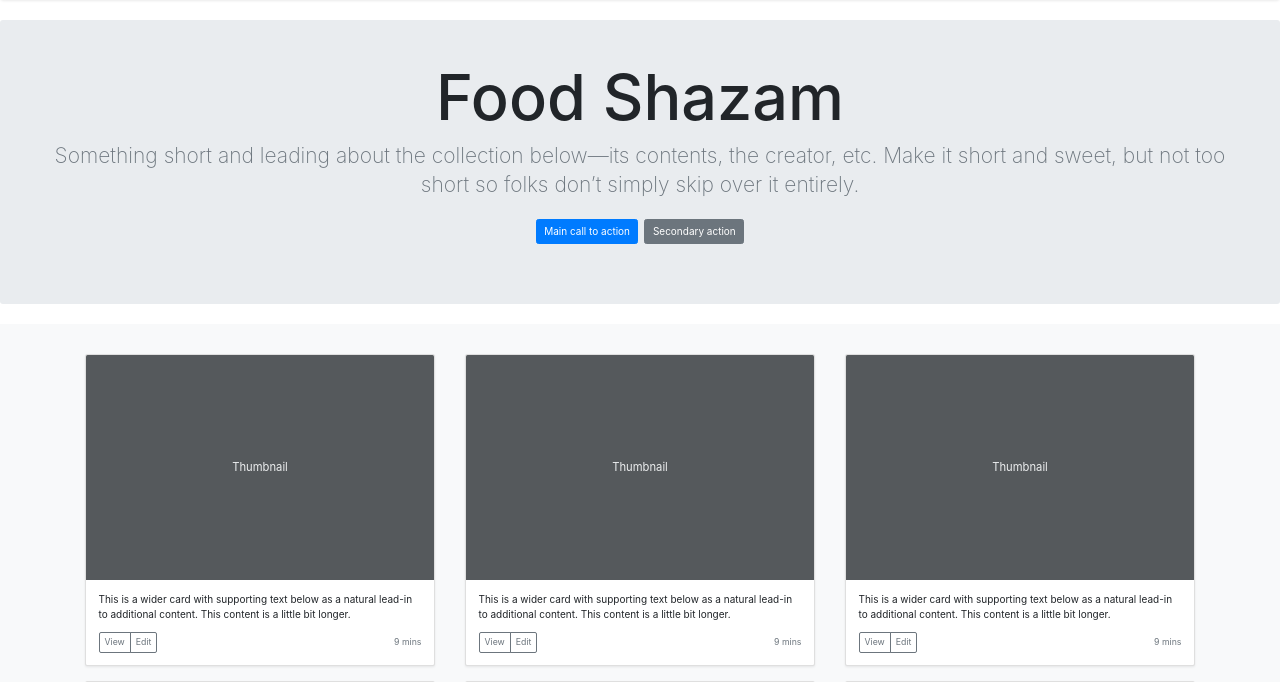
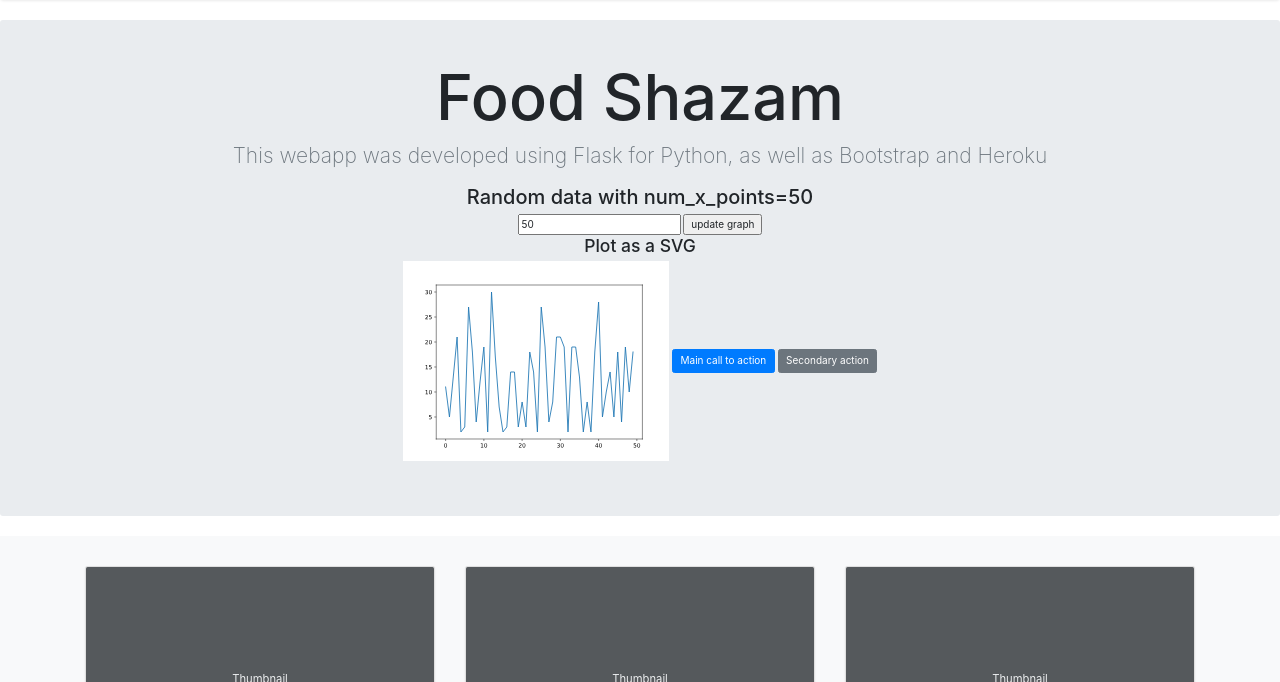
Before and after one commit to juanbanchs/RU-Hacks-2020, a Flask app: page /test in a window 1280 px wide. Shown: the part 62-744 px from the top of the page. Run offline with Flask 2, Linux system fonts and the light colour scheme; parts of the project's set-up code (start-up, migrations or seed data) failed here and were passed over; some libraries are stand-ins or nearby versions.

Commit message:
Last upload

```diff
--- a/app.py
+++ b/app.py
@@ -1,38 +1,108 @@
-from flask import Flask, render_template
+import io
+import random
+from flask import Flask, Response, request
+from matplotlib.backends.backend_agg import FigureCanvasAgg
+from matplotlib.backends.backend_svg import FigureCanvasSVG
+from matplotlib.figure import Figure
+
+from flask import Flask, render_template, send_file, Response
 import python_functions as pf
 from flask_bootstrap import Bootstrap
+import matplotlib.pyplot as plt
 
 app = Flask(__name__)
 Bootstrap(app)
 
 
-@app.route('/test')
+@app.route("/test")
 def test():
-    return render_template('index.html')
+    """ Returns html with the img tag for your plot.
+    """
+    num_x_points = int(request.args.get("num_x_points", 50))
+    # in a real app you probably want to use a flask template.
+    return render_template("index.html", num_x_points=num_x_points)
 
 
-@app.route('/')
-def index():
-    ################################################################################################
+@app.route("/matplot-as-image-<int:num_x_points>.svg")
+def plot_svg(num_x_points=50):
+    """ renders the plot on the fly.
+    """
+    fig = Figure()
+    axis = fig.add_subplot(1, 1, 1)
+    x_points = range(num_x_points)
+    axis.plot(x_points, [random.randint(1, 30) for x in x_points])
 
-    ingredient = "potato"  # input("Please enter ingredient: ")
-    number = 1  # int(input("Please enter number of searches: "))
+    output = io.BytesIO()
+    FigureCanvasSVG(fig).print_svg(output)
+    return Response(output.getvalue(), mimetype="image/svg+xml")
 
-    python_data = pf.get_data_string(ingredient, number)
-    id_list = pf.get_data_list(python_data)
 
-    for index in range(len(id_list)):
-        nutrition_facts = pf.get_nutrition_facts(id_list[index])
-        calories, nutrition_list = pf.get_nutrition_list(nutrition_facts)
-        title = pf.get_recipe_name(id_list[index])
-        pf.plot_pie_chart(title, calories, nutrition_list)
+# @app.route('/')
+# def index():
+#     return render_template('index.html')
 
-    customized_list = pf.get_customized_recipe_ID_list()
-    for index in range(len(customized_list)):
-        nutrition_facts = pf.get_nutrition_facts(customized_list[index])
-        calories, nutrition_list = pf.get_nutrition_list(nutrition_facts)
-        title = pf.get_recipe_name(customized_list[index])
-        pf.plot_pie_chart(title, calories, nutrition_list)
-    ################################################################################################
 
-    return "Hi, we're done"
+# @app.route('/plot.png')
+# def plot_png():
+
+#     ingredient = "potato"  # input("Please enter ingredient: ")
+#     number = 1  # int(input("Please enter number of searches: "))
+
+#     python_data = pf.get_data_string(ingredient, number)
+#     id_list = pf.get_data_list(python_data)
+
+#     for index in range(len(id_list)):
+#         nutrition_facts = pf.get_nutrition_facts(id_list[index])
+#         calories, nutrition_list = pf.get_nutrition_list(nutrition_facts)
+#         title = pf.get_recipe_name(id_list[index])
+#         # pf.plot_pie_chart(title, calories, nutrition_list)
+
+#     customized_list = pf.get_customized_recipe_ID_list()
+#     for index in range(len(customized_list)):
+#         nutrition_facts = pf.get_nutrition_facts(customized_list[index])
+#         calories, nutrition_list = pf.get_nutrition_list(nutrition_facts)
+#         title = pf.get_recipe_name(customized_list[index])
+#         fig = pf.plot_pie_chart(title, calories, nutrition_list)
+
+#     return Response(fig, mimetype="image/png")
+#     # "<img src='/plot.png' alt='my plot'>"
+
+# #   <img src="/plot.png" alt="my plot">
+# #  Dynamic routings /id /something if I want to do moultiple
+
+# # @app.route('/plot.png')
+# # def plot_png():
+# #   generate_image_here()
+# #   return Response(image, mimetype='image/png')
+# # <img src="/plot.png" alt="my plot">
+# # http://www.compjour.org/lessons/flask-single-page/multiple-dynamic-routes-in-flask/
+# # def plot_png(name):
+# # $done
+
+
+# @app.route('/background_process_test')
+# def background_process_test():
+
+#     ################################################################################################
+
+#     ingredient = "potato"  # input("Please enter ingredient: ")
+#     number = 1  # int(input("Please enter number of searches: "))
+
+#     python_data = pf.get_data_string(ingredient, number)
+#     id_list = pf.get_data_list(python_data)
+
+#     for index in range(len(id_list)):
+#         nutrition_facts = pf.get_nutrition_facts(id_list[index])
+#         calories, nutrition_list = pf.get_nutrition_list(nutrition_facts)
+#         title = pf.get_recipe_name(id_list[index])
+#         pf.plot_pie_chart(title, calories, nutrition_list)
+
+#     customized_list = pf.get_customized_recipe_ID_list()
+#     for index in range(len(customized_list)):
+#         nutrition_facts = pf.get_nutrition_facts(customized_list[index])
+#         calories, nutrition_list = pf.get_nutrition_list(nutrition_facts)
+#         title = pf.get_recipe_name(customized_list[index])
+#         pf.plot_pie_chart(title, calories, nutrition_list)
+#     ################################################################################################
+
+#     return render_template('index.html')
--- a/templates/index.html
+++ b/templates/index.html
@@ -1,6 +1,8 @@
 {% extends "bootstrap/base.html" %}
 
 {% block content %}
+
+
 <html lang="en">
   <head>
     <meta charset="utf-8">
@@ -83,10 +85,27 @@
   <section class="jumbotron text-center">
     <div class="container">
       <h1>Food Shazam</h1>
-      <p class="lead text-muted">Something short and leading about the collection below—its contents, the creator, etc. Make it short and sweet, but not too short so folks don’t simply skip over it entirely.</p>
+      <p class="lead text-muted">This webapp was developed using Flask for Python, as well as Bootstrap and Heroku<H1></H1></p>
       <p>
-        <a href="#" class="btn btn-primary my-2">Main call to action</a>
-        <a href="#" class="btn btn-secondary my-2">Secondary action</a>
+
+        <h2>Random data with num_x_points={{num_x_points}}</h2>
+        <form method="get" action="/">
+          <input name="num_x_points" type="number" value="{{num_x_points}}" />
+          <input type="submit" value="update graph" />
+        </form>
+        <h3>Plot as a SVG</h3>
+        <img
+          src="/matplot-as-image-{{num_x_points}}.svg"
+          alt="random points as svg"
+          height="200"
+        />
+
+        <script src="//ajax.googleapis.com/ajax/libs/jquery/1.9.1/jquery.min.js"></script>
+        <script type=text/javascript>$(function() {$('a#test').bind('click', function() {$.getJSON('/matplot-as-image-<int:num_x_points>.svg', function(data) {}); return false;});});</script>
+        <script type=text/javascript>$(function() {$('a#test2').bind('click', function() {$.getJSON('/plot.png', function(data) {}); return false;});});</script>
+        <a href="#" id="test" class="btn btn-primary my-2">Main call to action</a>
+        <a href="#" id="test2" class="btn btn-secondary my-2">Secondary action</a>
+        <!-- <img src="/plot.png" alt="my plot"> -->
       </p>
     </div>
   </section>
```
Also changed, not shown: python_functions.py (+8 -7 lines), templates/plotter.html (added, +12 -0 lines).
